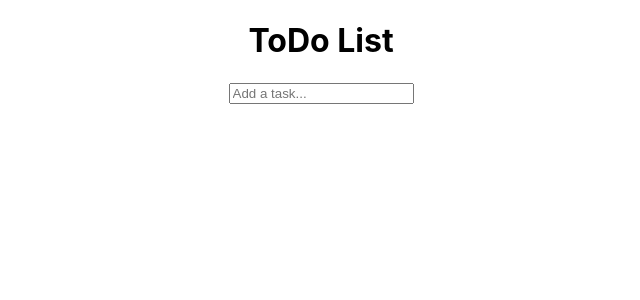
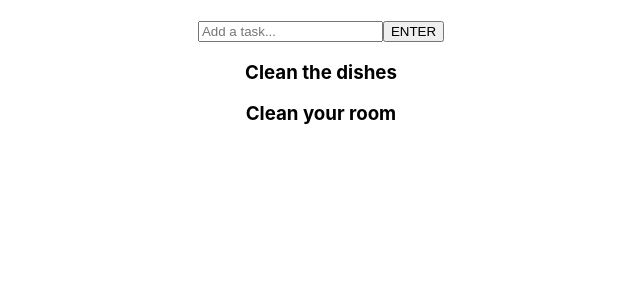
Before and after one commit to alexandroivaldez/todo-list, a React (Create React App) app in the folder todo-list/: page / in a window 1280 px wide. Shown: the top 300 px of the page, without its empty margins (319-959 px from the left). Built offline with nearby package versions, Linux system fonts and the light colour scheme.

Commit message:
Added addTask()
Adds a task to the task list

```diff
--- a/todo-list/src/App.js
+++ b/todo-list/src/App.js
@@ -8,16 +8,40 @@ class App extends Component {
     super();
 
     this.state = {
+      tasks: [
+        {
+          taskId: 1,
+          taskContext: "Clean the dishes"
+        },
+        {
+          taskId: 2,
+          taskContext: "Clean your room"
+        }
+      ]
+    }
+  }
 
-    }
+  //Adds task to state
+  addTask= () => {
+    const updatedArr = [...this.state.tasks, {taskId: 3, taskContext: "hello"}];
+    this.setState(() => {
+      return {tasks: updatedArr}
+    });
+    console.log("Button pressed!");
   }
 
 
   render() {
     return (
       <div className="App">
-        <h1> ToDo List </h1>
+        <br></br>
         <input type="text" placeholder='Add a task...' />
+        <button onClick={this.addTask}>ENTER</button>
+        {
+          this.state.tasks.map((task) => {
+            return <h3>{task.taskContext}</h3>
+          })
+        }
       </div>
     );
   }
```
